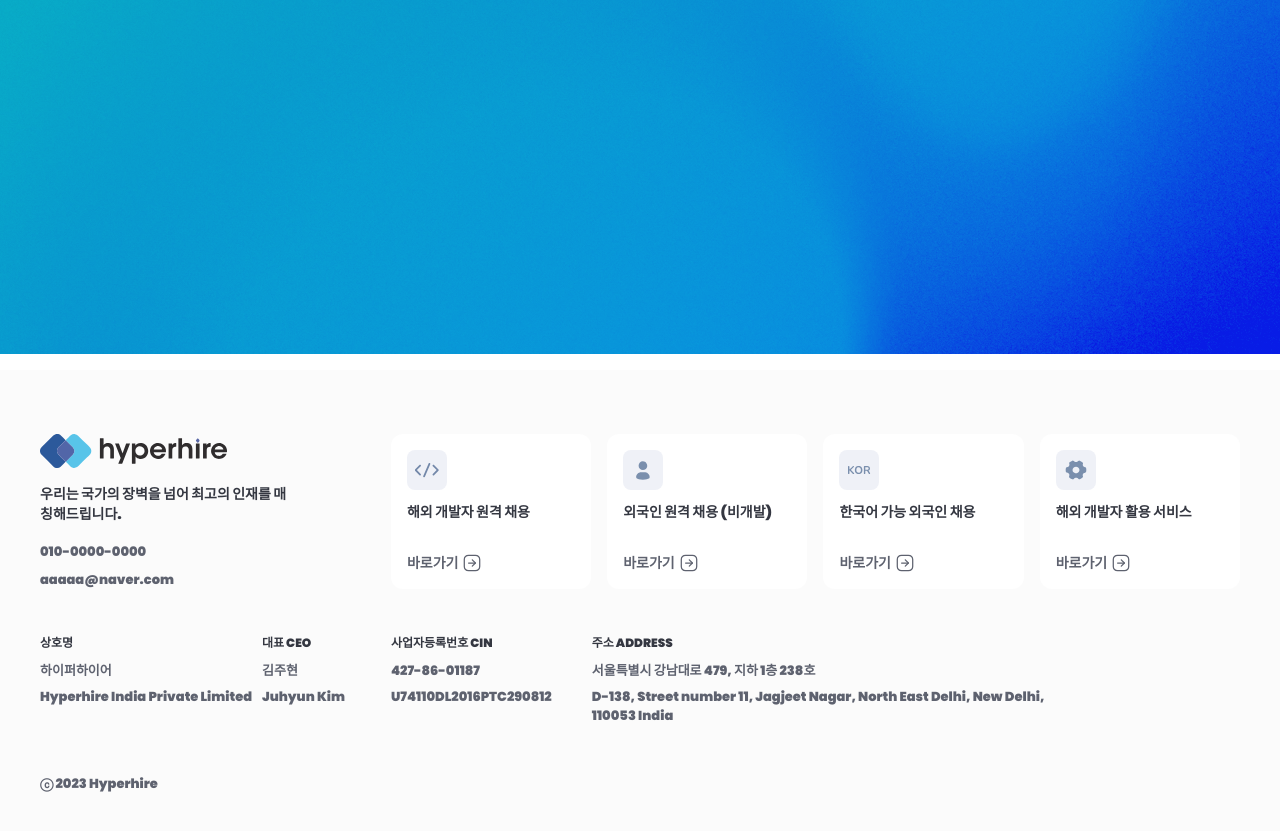
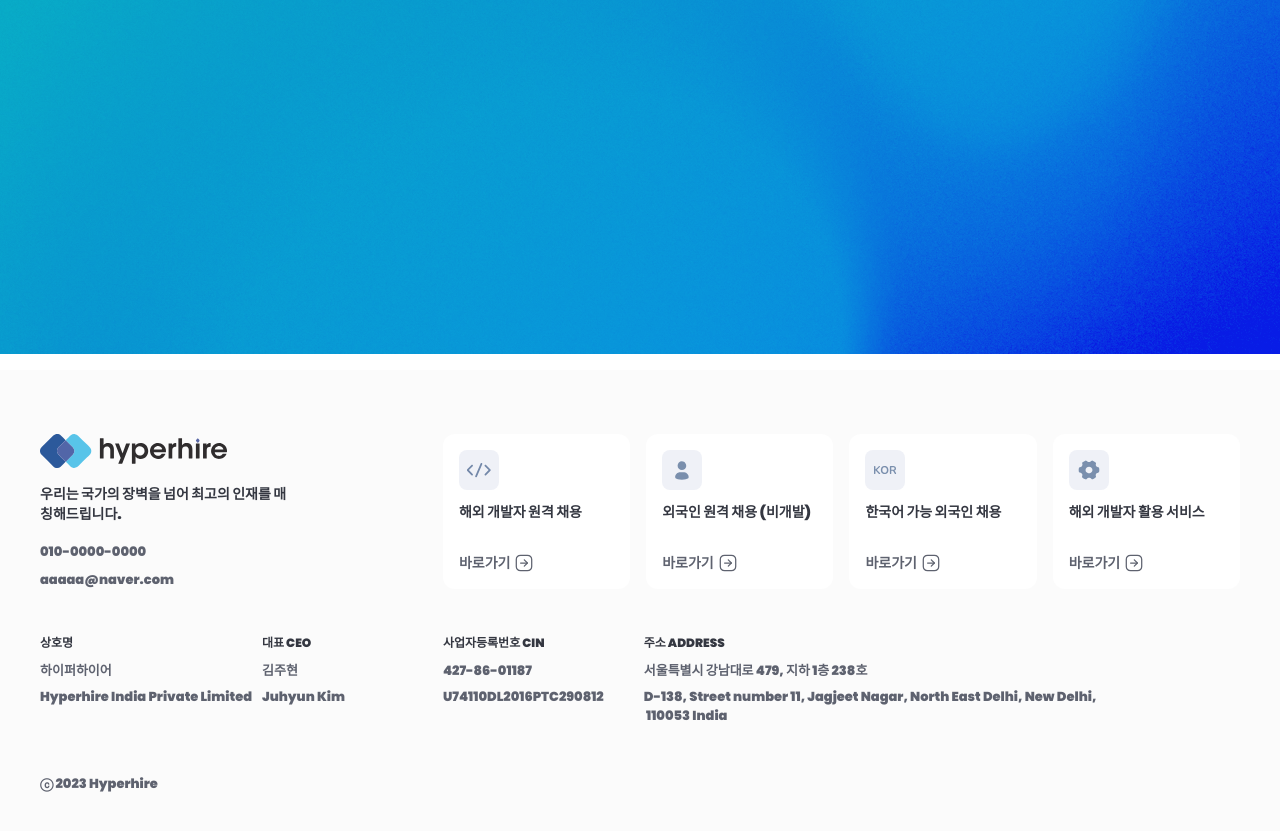
Before and after one commit to maafaishal/assignment-for-coin-siren, a Next.js app: page / in a window 1280 px wide. Shown: the part 611-1442 px from the top of the page. Built offline with nearby package versions, Linux system fonts and the light colour scheme.

Commit message:
refactor: footer dynamic data

```diff
--- /dev/null
+++ b/app/api/footer/route.ts
@@ -0,0 +1,55 @@
+export const dynamic = 'force-static';
+
+// Static Data
+export const DATA = {
+  shortcuts: [
+    {
+      image: '/imgs/box-dev.svg',
+      text: '해외 개발자 원격 채용',
+    },
+    {
+      image: '/imgs/box-person.svg',
+      text: '외국인 원격 채용 (비개발)',
+    },
+    {
+      image: '/imgs/box-kor.svg',
+      text: '한국어 가능 외국인 채용',
+    },
+    {
+      image: '/imgs/box-gear.svg',
+      text: '해외 개발자 활용 서비스',
+    },
+  ],
+  firstSectionInfo: [
+    {
+      label: '상호명',
+      content: ['하이퍼하이어', 'Hyperhire India Private Limited'],
+    },
+    {
+      label: '대표 CEO',
+      content: ['김주현', 'Juhyun Kim'],
+    },
+  ],
+  secondSectionInfo: [
+    {
+      label: '사업자등록번호 CIN',
+      content: ['427-86-01187', 'U74110DL2016PTC290812'],
+    },
+    {
+      label: '주소 ADDRESS',
+      content: [
+        '서울특별시 강남대로 479, 지하 1층 238호 ',
+        'D-138, Street number 11, Jagjeet Nagar, North East Delhi, New Delhi, \n 110053 India ',
+      ],
+    },
+  ],
+  tagLine: '우리는 국가의 장벽을 넘어 최고의 인재를 매\n칭해드립니다.',
+  phoneNumber: '010-0000-0000',
+  email: 'aaaaa@naver.com',
+};
+
+// Routes
+
+export async function GET() {
+  return Response.json(DATA);
+}
--- a/app/page.tsx
+++ b/app/page.tsx
@@ -1,21 +1,9 @@
+import { Main } from '@/components/main';
+
 export default function Home() {
   return (
     <div className="flex flex-col">
-      <main className="min-h-[965px] w-full bg-gradient-to-br from-[#26C2B9] to-[#288BE7] pt-24 pb-15 px-4 relative max-w-[1828px] text-white md:mb-4">
-        <div className="relative z-10">
-          <div className="w-[150px] h-12 px-3 py-1.5 bg-[#8BC4FF] rounded-lg text-lg  font-black  flex justify-center items-center">
-            풀타임, 파트타임
-          </div>
-          <h1 className="text-4xl  font-black mb-4">
-            최고의 실력을 가진 <br />
-            외국인 인재를 찾고 계신가요?
-          </h1>
-          <p className=" opacity-80 font-black text-lg">
-            법률 및 인사관리 부담없이 1주일 이내에 원격으로 채용해보세요.
-          </p>
-        </div>
-        <div className="bg-main-section mix-blend-color-burn w-full h-full absolute opacity-80 top-0 left-0 bg-bottom md:bg-right" />
-      </main>
+      <Main />
     </div>
   );
 }
--- a/components/footer.tsx
+++ b/components/footer.tsx
@@ -1,23 +1,27 @@
 import Image from 'next/image';
 
-import { aboutUs } from '@/data/footer';
+import type { DATA } from '@/app/api/footer/route';
 
-export function Footer() {
+import { cx } from '@/utils/cx';
+
+export async function Footer() {
+  const data = await fetch('http://localhost:3000/api/footer');
+  const footerData: typeof DATA = await data.json();
+
+  const { shortcuts, phoneNumber, email, tagLine, firstSectionInfo, secondSectionInfo } = footerData;
+
   return (
     <footer className="max-w-[1822px] w-full min-h-[505px] bg-[#FBFBFB] self-end px-4 pt-16 pb-15 text-black-coral">
       <div className="max-w-[1200px] mx-auto">
-        <div className="grid grid-cols-1 lg:grid-cols-[auto_1fr] lg:gap-[46px]">
+        <div className="grid grid-cols-1 lg:grid-cols-[auto_1fr] lg:gap-[46px_98px]">
           <div className="mb-4.5 lg:mb-0">
             <Image src="/imgs/__덉씠__1.svg" alt="logo" width={187} height={34} className="mb-4" />
-            <p className="text-sm mb-4.5 text-blue-gray-80">
-              우리는 국가의 장벽을 넘어 최고의 인재를 매<br />
-              칭해드립니다.
-            </p>
-            <p className="text-xsm mb-2">010-0000-0000</p>
-            <p className="text-xsm">aaaaa@naver.com</p>
+            <p className="text-sm mb-4.5 text-blue-gray-80 whitespace-pre-wrap">{tagLine}</p>
+            <p className="text-xsm mb-2">{phoneNumber}</p>
+            <p className="text-xsm">{email}</p>
           </div>
           <div className="grid grid-cols-2 lg:grid-cols-4 gap-2 lg:gap-4 mb-15 lg:mb-0">
-            {aboutUs.map((about, idx) => {
+            {shortcuts.map((about, idx) => {
               return (
                 <div key={idx} className="bg-white rounded-xl p-4 flex flex-col justify-between">
                   <div className="mb-4">
@@ -35,31 +39,42 @@ export function Footer() {
             })}
           </div>
           <div className="flex mb-9 lg:mb-0 gap-2.5">
-            <div>
-              <h4 className="text-xs mb-2.5 text-blue-gray-80">상호명</h4>
-              <p className="text-xsm mb-1.5">하이퍼하이어</p>
-              <p className="text-xsm">Hyperhire India Private Limited</p>
-            </div>
-            <div>
-              <h4 className="text-xs mb-2.5 text-blue-gray-80">대표 CEO</h4>
-              <p className="text-xsm mb-1.5">김주현</p>
-              <p className="text-xsm">Juhyun Kim</p>
-            </div>
+            {firstSectionInfo.map((info, idx) => {
+              return (
+                <div key={idx}>
+                  <h4 className="text-xs mb-2.5 text-blue-gray-80">{info.label}</h4>
+                  {info.content.map((content, contentIdx) => {
+                    return (
+                      <p
+                        key={contentIdx}
+                        className={cx('text-xsm', { 'mb-1.5': contentIdx !== info.content.length - 1 })}>
+                        {content}
+                      </p>
+                    );
+                  })}
+                </div>
+              );
+            })}
           </div>
           <div className="grid gap-9 lg:flex lg:gap-10">
-            <div>
-              <h4 className="text-xs mb-2.5 text-blue-gray-80">사업자등록번호 CIN</h4>
-              <p className="text-xsm mb-1.5">427-86-01187</p>
-              <p className="text-xsm">U74110DL2016PTC290812</p>
-            </div>
-            <div>
-              <h4 className="text-xs mb-2.5 text-blue-gray-80">주소 ADDRESS</h4>
-              <p className="text-xsm mb-1.5">서울특별시 강남대로 479, 지하 1층 238호</p>
-              <p className="text-xsm">
-                D-138, Street number 11, Jagjeet Nagar, North East Delhi, New Delhi, <br />
-                110053 India
-              </p>
-            </div>
+            {secondSectionInfo.map((info, idx) => {
+              return (
+                <div key={idx}>
+                  <h4 className="text-xs mb-2.5 text-blue-gray-80">{info.label}</h4>
+                  {info.content.map((content, contentIdx) => {
+                    return (
+                      <p
+                        key={contentIdx}
+                        className={cx('text-xsm', 'whitespace-pre-wrap', {
+                          'mb-1.5': contentIdx !== info.content.length - 1,
+                        })}>
+                        {content}
+                      </p>
+                    );
+                  })}
+                </div>
+              );
+            })}
           </div>
         </div>
         <p className="text-xsm mt-9 lg:mt-12">ⓒ 2023 Hyperhire</p>
--- /dev/null
+++ b/components/main.tsx
@@ -0,0 +1,17 @@
+export function Main() {
+  return (
+    <main className="min-h-[965px] w-full bg-gradient-to-br from-[#26C2B9] to-[#288BE7] pt-24 pb-15 px-4 relative max-w-[1828px] text-white md:mb-4">
+      <div className="relative z-10">
+        <div className="w-[150px] h-12 px-3 py-1.5 bg-[#8BC4FF] rounded-lg text-lg  font-black  flex justify-center items-center">
+          풀타임, 파트타임
+        </div>
+        <h1 className="text-4xl  font-black mb-4">
+          최고의 실력을 가진 <br />
+          외국인 인재를 찾고 계신가요?
+        </h1>
+        <p className=" opacity-80 font-black text-lg">법률 및 인사관리 부담없이 1주일 이내에 원격으로 채용해보세요.</p>
+      </div>
+      <div className="bg-main-section mix-blend-color-burn w-full h-full absolute opacity-80 top-0 left-0 bg-bottom md:bg-right" />
+    </main>
+  );
+}
--- a/data/footer.ts
+++ /dev/null
@@ -1,18 +0,0 @@
-export const aboutUs = [
-  {
-    image: '/imgs/box-dev.svg',
-    text: '해외 개발자 원격 채용',
-  },
-  {
-    image: '/imgs/box-person.svg',
-    text: '외국인 원격 채용 (비개발)',
-  },
-  {
-    image: '/imgs/box-kor.svg',
-    text: '한국어 가능 외국인 채용',
-  },
-  {
-    image: '/imgs/box-gear.svg',
-    text: '해외 개발자 활용 서비스',
-  },
-];
--- a/package.json
+++ b/package.json
@@ -9,9 +9,11 @@
     "lint": "next lint"
   },
   "dependencies": {
+    "clsx": "^2.1.1",
     "next": "14.2.17",
     "react": "^18",
-    "react-dom": "^18"
+    "react-dom": "^18",
+    "tailwind-merge": "^2.5.4"
   },
   "devDependencies": {
     "@types/node": "^20",
--- /dev/null
+++ b/utils/cx.ts
@@ -0,0 +1,6 @@
+import clsx, { type ClassValue } from 'clsx';
+import { twMerge } from 'tailwind-merge';
+
+export function cx(...args: ClassValue[]) {
+  return twMerge(clsx(...args));
+}
```
Also changed, not shown: 1 other file (tests, documents, lock files or other folders).
